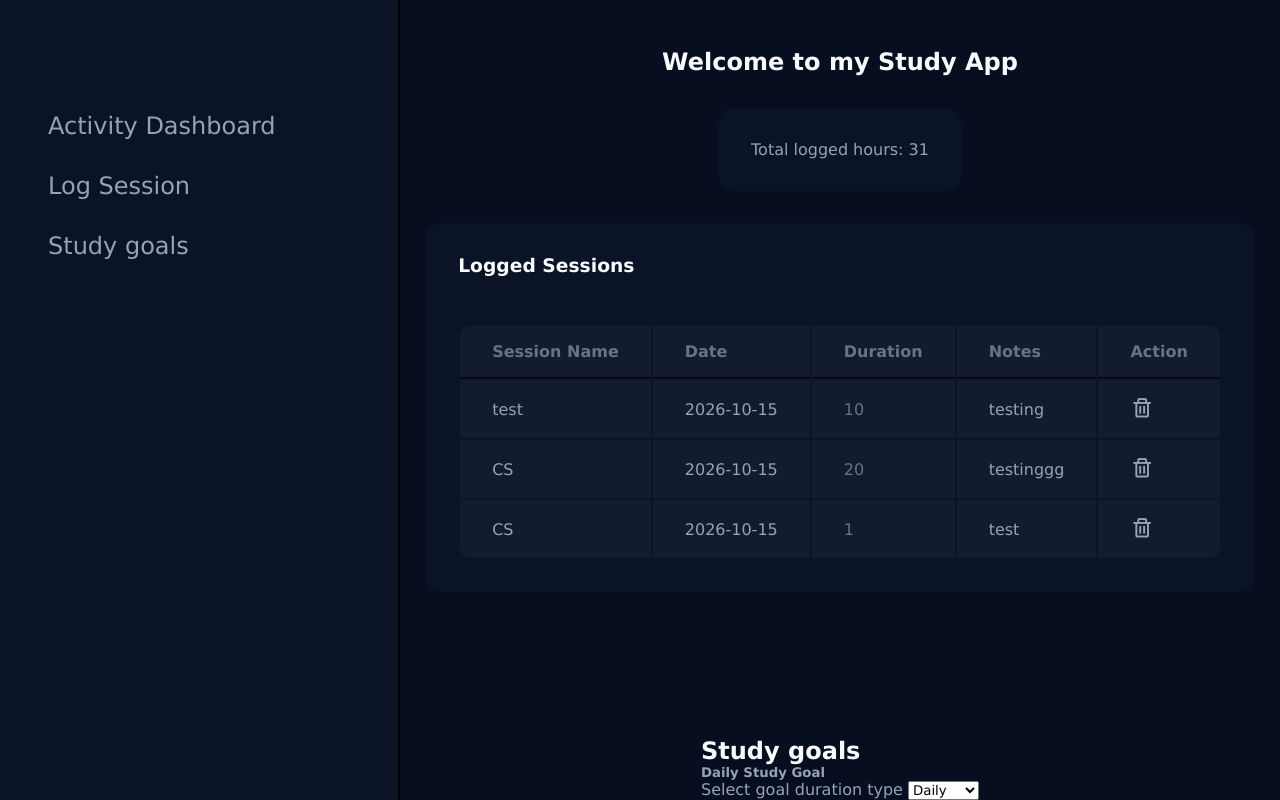
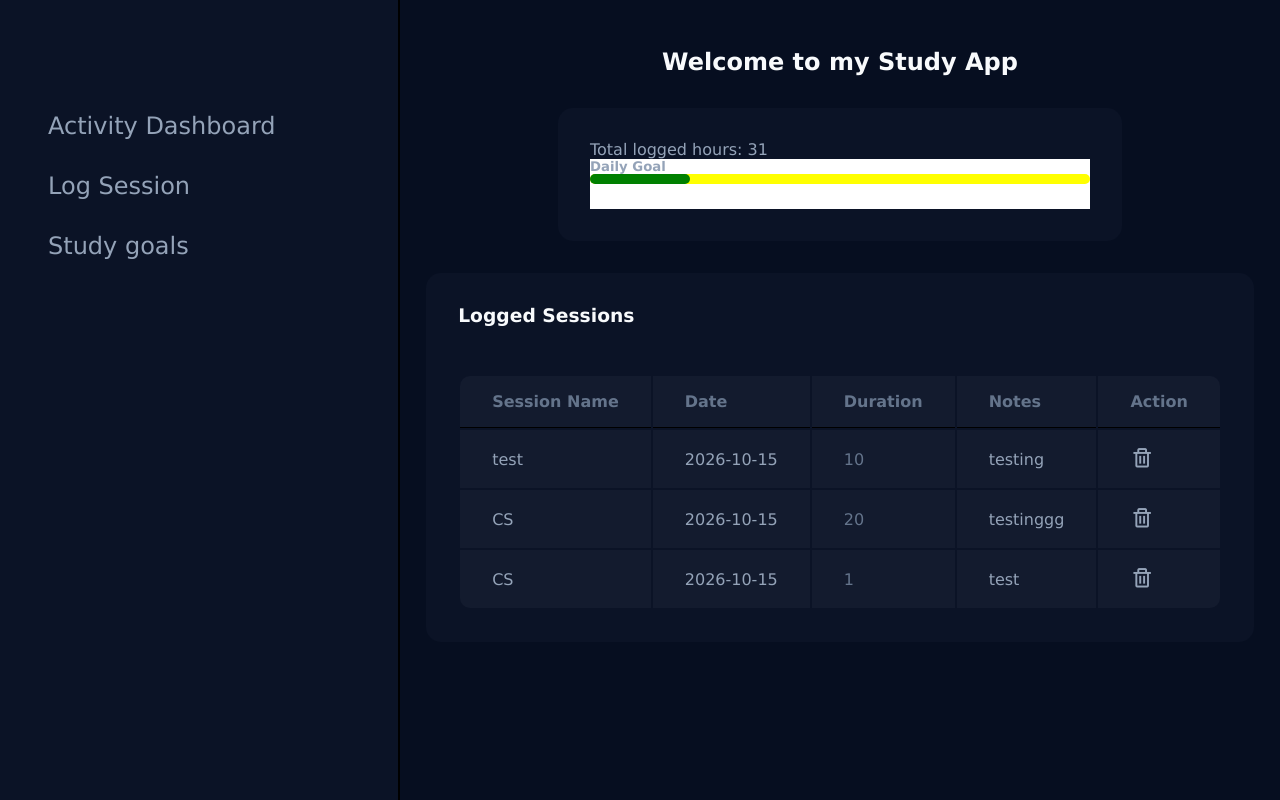
Before and after one commit to DanonymousCoder/study-app, a Flask app: page / in a window 1280 px wide. Run offline with Flask 3, Linux system fonts and the light colour scheme; data comes from the database, SQL or seed files in the repository; some libraries are stand-ins or nearby versions.

Commit message:
feat: add more content with styles to study goals page. working on progress bar functionality(for daily goals)

```diff
--- a/app.py
+++ b/app.py
@@ -10,8 +10,12 @@ app = Flask(__name__)
 
 app.secret_key = os.environ.get('MY_SECRET_KEY')
 
+fillWidth = 0
+
 @app.route("/")
 def home():
+
+    target_hours = 100
 
     with sqlite3.connect("focus.db") as connection:
         connection.row_factory = sqlite3.Row
@@ -30,12 +34,18 @@ def home():
         cursor.execute("SELECT SUM(duration) AS daily_total_duration FROM sessions WHERE s_date = ?", (today_date,))
         daily_sum_row= cursor.fetchone()
 
+
         total_daily_duration = daily_sum_row["daily_total_duration"] if daily_sum_row["daily_total_duration"] else 0
 
         # calculated hours / inputted hours
         # c/i * 100
 
-        return render_template("index.html", sessions=rows, total_duration=total_duration )
+        if target_hours and total_daily_duration:
+            fillWidth = target_hours / total_daily_duration * 100
+        else:
+            fillWidth = 0
+
+        return render_template("index.html", sessions=rows, total_duration=total_duration, widthValue=fillWidth)
 
 @app.route("/add", methods=["POST"])
 def add_session():
--- a/static/styles.css
+++ b/static/styles.css
@@ -93,6 +93,26 @@ h3 {
     border-radius: 15px;
 }
 
+.study-analysis .daily-goal {
+    height: 50px;
+    width: 500px;
+    background-color: white;
+}
+
+.progress-bar {
+    width: 100%;
+    height: 10px;
+    border-radius: 10px;
+    background-color: yellow;
+}
+
+.progress-bar-filler {
+    width: 20%;
+    background-color: green;
+    height: 100%;
+    border-radius: 10px;
+}
+
 .home-page table {
     margin-top: 3em;
 }
@@ -177,7 +197,7 @@ h1 {
 
 .log-session textarea {
     width: 500px;
-    padding: 1em;
+    padding: 1.2em;
     border-radius: 10px;
     border: none;
 }
@@ -210,3 +230,37 @@ h1 {
 .log-session .session-duration input {
     width: 430px;
 }
+
+
+.study-goals {
+    display: none;
+    flex-direction: column;
+}
+
+.study-goals form {
+    display: flex;
+    flex-direction: column;
+    gap: 2em;
+    background-color: #0b1326;
+    padding: 3em;
+}
+
+.study-goals .goal-section {
+    display: flex;
+    flex-direction: column;
+    gap: 1em;
+}
+
+.study-goals .goal-number {
+    display: flex;
+    flex-direction: column;
+    gap: 1em;
+    margin-top: 3em;
+}
+
+.study-goal form input,
+.study-goal form select {
+    width: 500px;
+    border: 10px;
+    padding: 1.2em;
+}
--- a/templates/index.html
+++ b/templates/index.html
@@ -54,6 +54,13 @@
 
             <div class="study-analysis">
                 <p>Total logged hours: <span>{{total_duration}}</span></p>
+
+                <div class="daily-goal">
+                    <h5>Daily Goal</h5>
+                    <div class="progress-bar">
+                        <div class="progress-bar-filler"></div>
+                    </div>
+                </div>
             </div>
 
             <div class="logged-sessions">
@@ -124,12 +131,17 @@
             </div>
 
             <form action="" method="POST">
-                <div>
-                    <label for="">Select goal duration type</label>
+                <div class="goal-section">
+                    <label for="">Select goal duration type:</label>
                     <select name="goal-duration" id="goal-duration">
                         <option value="daily">Daily</option>
                         <option value="weekly">Weekly</option>
                     </select>
+                </div>
+
+                <div class="goal-number">
+                    <label for="goal-number">Goal:</label>
+                    <input type="number" min="1" name="goal-number" id="goal-number" placeholder="100(in minutes)" required>
                 </div>
             </form>
         </section>
@@ -141,25 +153,30 @@
         const homeBtn = document.getElementById("home-btn")
         const logSessionBtn = document.getElementById("log-session-btn")
         const goalsPageBtn = document.getElementById("goals-page-btn")
+
         const home = document.getElementById("home")
         const logSession = document.getElementById("log-section")
+        const goalsPage = document.getElementById("goals-page")
+
+
+        document.querySelector(".progress-bar-filler").display.width = widthValue
 
         homeBtn.addEventListener("click", () => {
             logSession.style.display = "none"
-            goalsPageBtn.style.display = "none"
+            goalsPage.style.display = "none"
             home.style.display = "flex"
         })
 
         logSessionBtn.addEventListener("click", () => {
             logSession.style.display = "flex"
             home.style.display = "none"
-            goalsPageBtn.style.display = "none"
+            goalsPage.style.display = "none"
         })
 
         goalsPageBtn.addEventListener("click",  () => {
             logSession.style.display = "none"
             home.style.display ="none"
-            goalsPageBtn.style.display = "flex"
+            goalsPage.style.display = "flex"
         })
     </script>
 </body>
```
